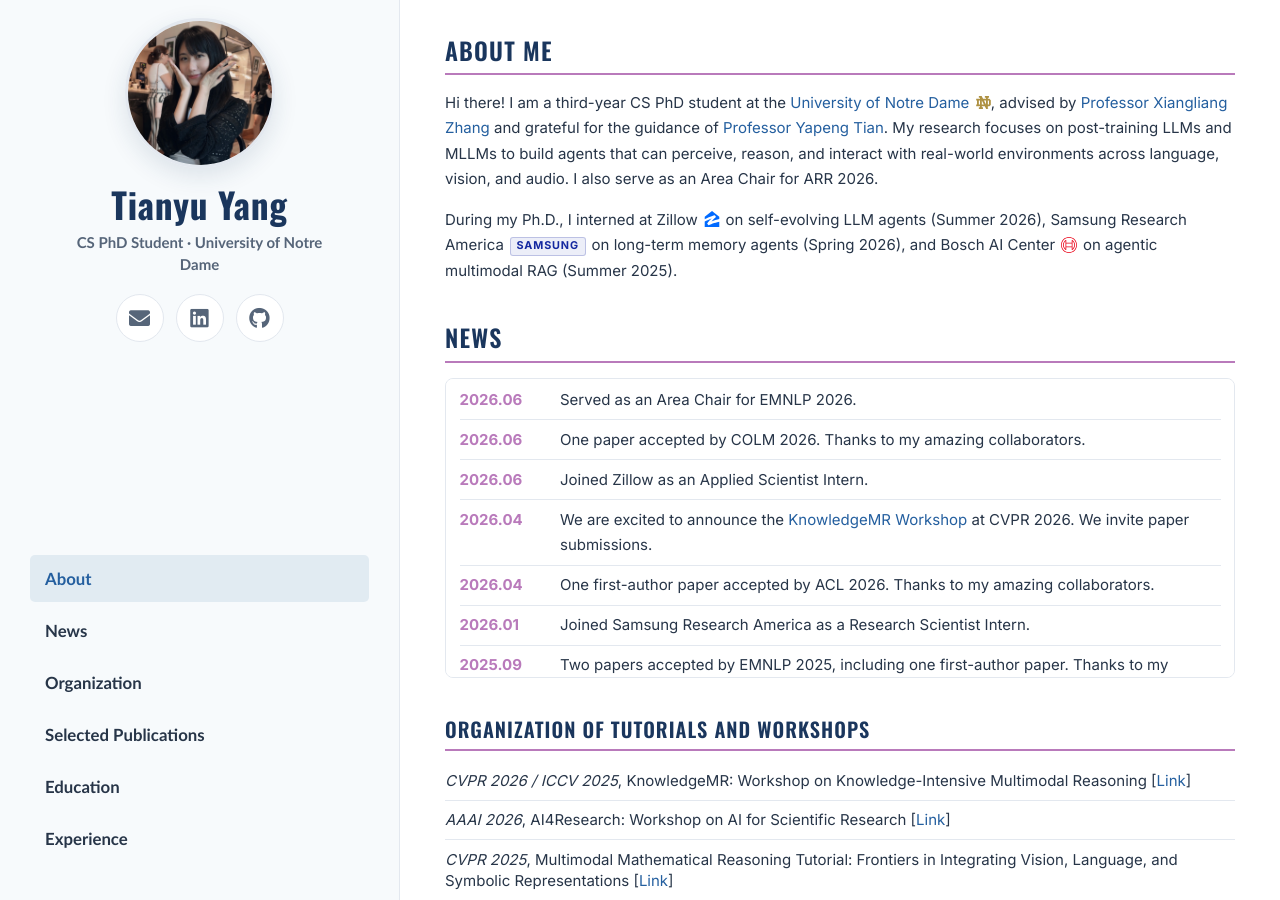
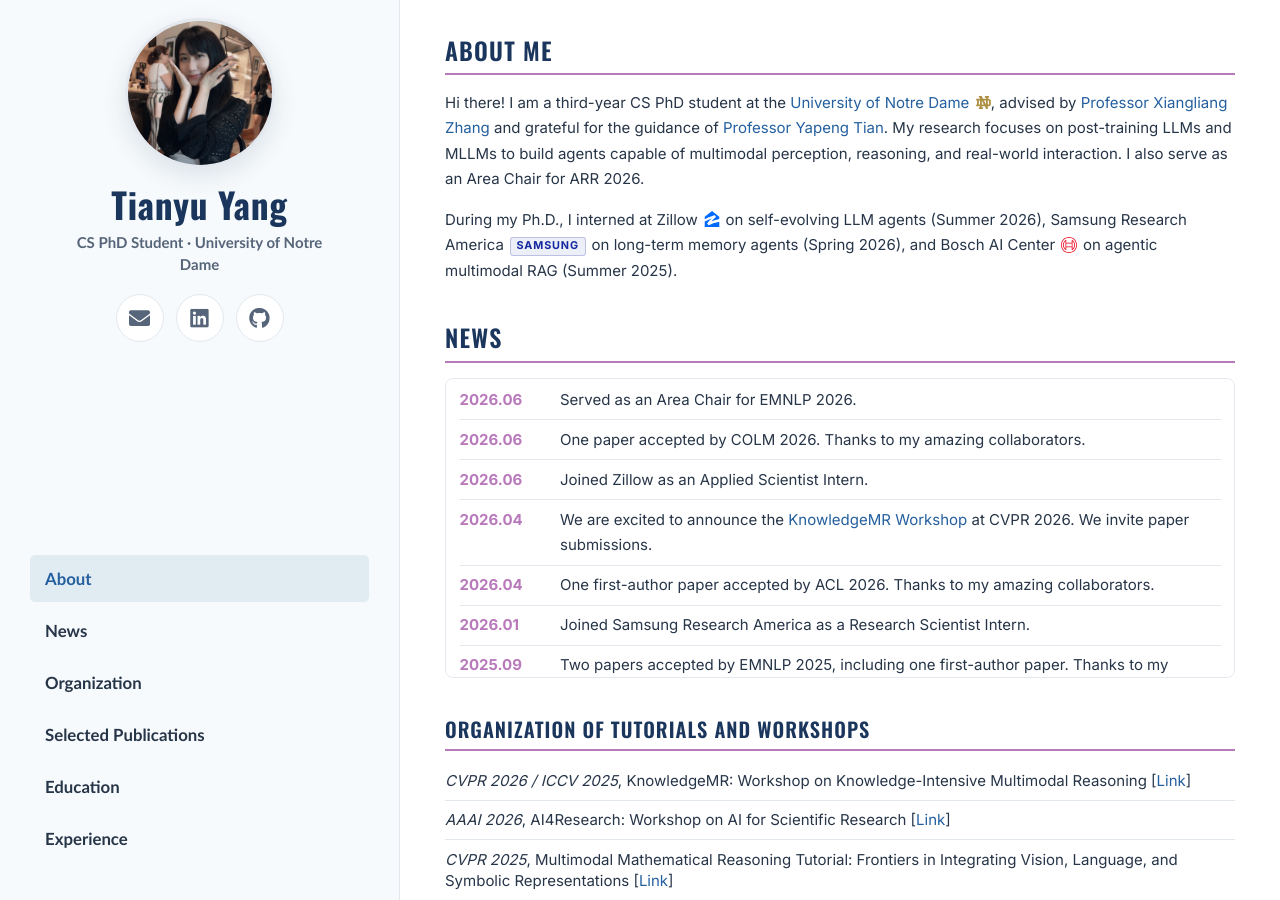
Before and after one commit to Tianyu-yang-anna/Tianyu-yang-anna.github.io, a Jekyll site: the page built from _pages/about.md, in a window 1280 px wide and 900 px high. Built offline with Jekyll 4.4.1, drawn with Linux system fonts in a browser that asks for light colours.

Commit message:
new22222222222

```diff
--- a/_pages/about.md
+++ b/_pages/about.md
@@ -24,7 +24,7 @@ redirect_from:
       <img class="school-mark" src="{{ '/images/logos/notre-dame.svg' | relative_url }}" alt="University of Notre Dame monogram">, advised by
       <a href="https://engineering.nd.edu/faculty/xiangliang-zhang/" target="_blank" rel="noopener">Professor Xiangliang Zhang</a>
       and grateful for the guidance of
-      <a href="https://www.yapengtian.com/" target="_blank" rel="noopener">Professor Yapeng Tian</a>. My research focuses on post-training LLMs and MLLMs to build agents that can perceive, reason, and interact with real-world environments across language, vision, and audio. I also serve as an Area Chair for ARR 2026.
+      <a href="https://www.yapengtian.com/" target="_blank" rel="noopener">Professor Yapeng Tian</a>. My research focuses on post-training LLMs and MLLMs to build agents capable of multimodal perception, reasoning, and real-world interaction. I also serve as an Area Chair for ARR 2026.
     </p>
     <p class="internship-line">
       During my Ph.D., I interned at Zillow
```
